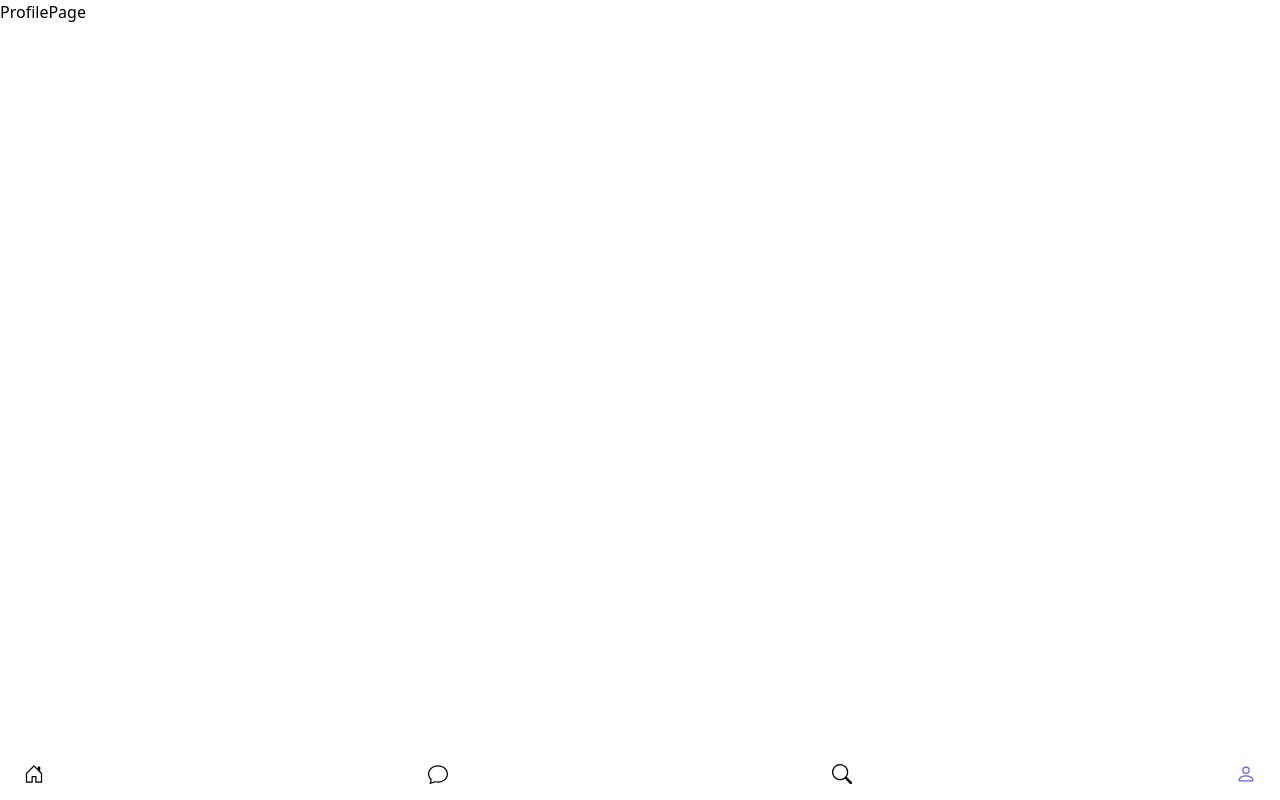
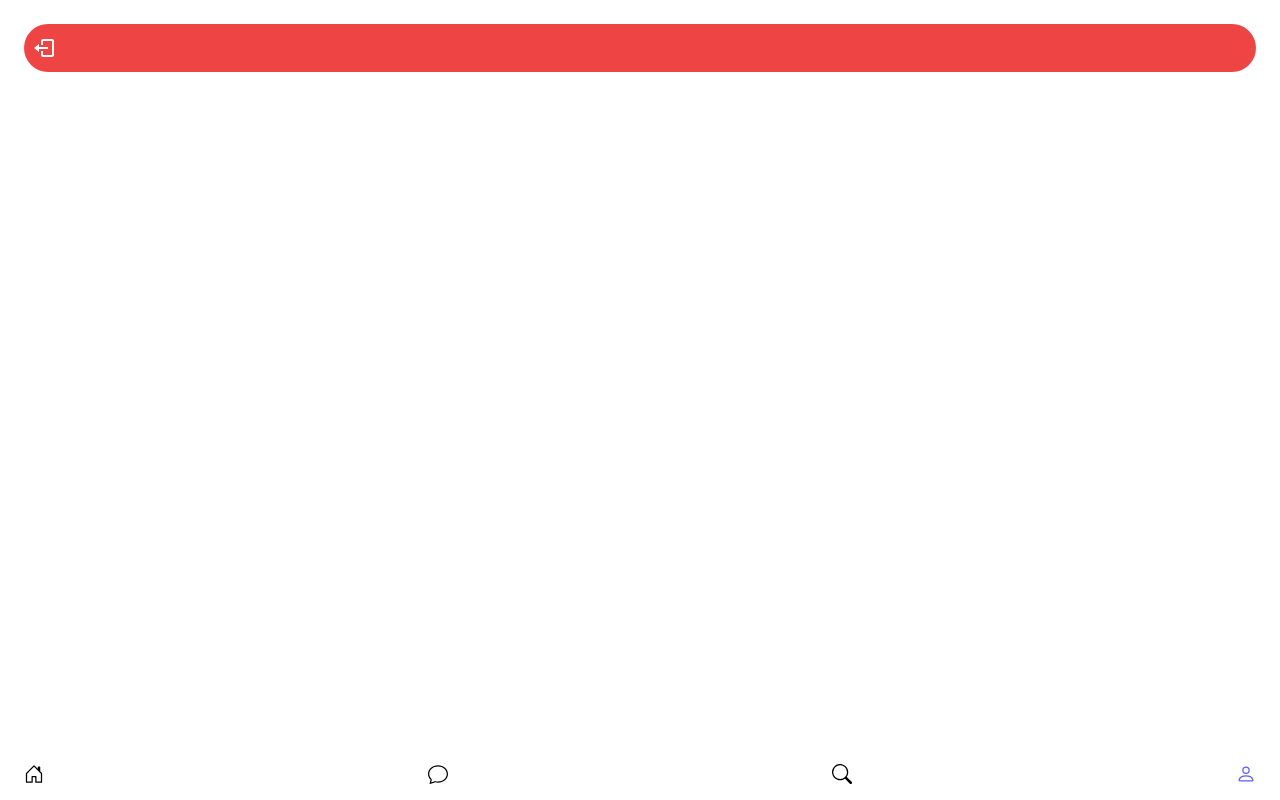
Before and after one commit to GranataThiago/communifit-front, a Next.js app: page /profile in a window 1280 px wide. Built offline with nearby package versions, Linux system fonts and the light colour scheme.

Commit message:
feat: logout

```diff
--- /dev/null
+++ b/app/(site)/profile/components/ProfileHeading.tsx
@@ -0,0 +1,31 @@
+"use client"
+import React from 'react'
+import { Button } from '../../../components'
+import { BiLogOut } from 'react-icons/bi'
+import { useUserContext } from '../../../../context/UserContext'
+
+export const ProfileHeading = () => {
+
+  const { user, logout } = useUserContext();
+
+  const onLogout = () => {
+    logout();
+    window.location.assign('/auth/login');
+  }
+
+  return (
+    <header className='flex justify-between p-6'>
+      <div>
+        <p className='font-semibold text-lg'>{user?.fullname}</p>
+        <p>{user?.username}</p>
+      </div>
+      <Button
+        variant='filled'
+        className='bg-red-500 w-12 h-12'
+        onClick={onLogout}
+      >
+        <BiLogOut size={24} className='ml-2'/>
+      </Button>
+    </header>
+  )
+}
--- a/app/(site)/profile/page.tsx
+++ b/app/(site)/profile/page.tsx
@@ -1,7 +1,16 @@
 import React from 'react'
+import { Button } from '../../components/Button';
+import { BiLogOut } from 'react-icons/bi'
+import { ProfileHeading } from './components/ProfileHeading';
 
 export default function ProfilePage(){
+
+
+
   return (
-    <div>ProfilePage</div>
+    <div>
+      <ProfileHeading />
+
+    </div>
   )
 }
--- a/app/components/Button.tsx
+++ b/app/components/Button.tsx
@@ -1,4 +1,5 @@
 import React, { ButtonHTMLAttributes, ReactNode } from 'react'
+import { AiOutlineLoading } from 'react-icons/ai';
 
 interface ButtonProps extends ButtonHTMLAttributes<HTMLButtonElement>{
     children: ReactNode,
@@ -17,6 +18,8 @@ const buttonVariants: ButtonStyles = {
 
 export const Button = ({ children, variant, className = '', ...props}: ButtonProps) => {
   return (
-    <button className={`${buttonVariants[variant]} ${className}`} {...props}>{children}</button>
+    <button className={`${buttonVariants[variant]} ${className}`} {...props}>
+          {children}
+    </button>
   )
 }
--- a/context/UserContext/UserContext.tsx
+++ b/context/UserContext/UserContext.tsx
@@ -9,7 +9,7 @@ interface ContextProps{
     register: (user: RegisterUser) => void
     login: (email: string, password: string) => Promise<boolean>,
     validateUser: (token: string) => void,
-    logout: () => void,
+    logout: () => boolean,
 }
 
 export const UserContext = createContext<ContextProps>({} as ContextProps);
--- a/context/UserContext/UserProvider.tsx
+++ b/context/UserContext/UserProvider.tsx
@@ -88,7 +88,13 @@ export default function UserProvider ({ children }: { children: React.ReactNode
    }
 
    const logout = () => {
-    dispatch({type: '[USER] Logout'});
+    try{
+        dispatch({type: '[USER] Logout'});
+        removeCookie('token');
+        return true;
+    }catch(err){
+        return false;
+    }
    }
 
    return (
```
